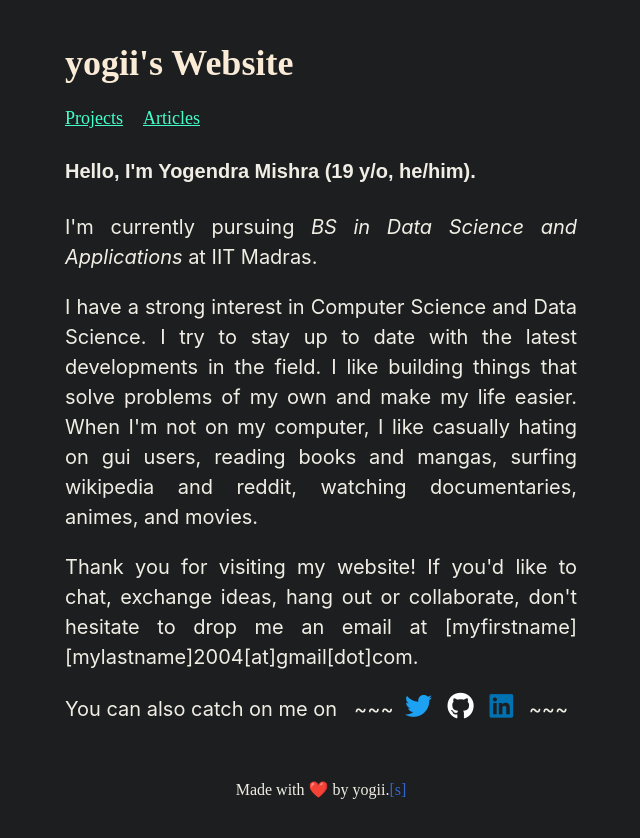
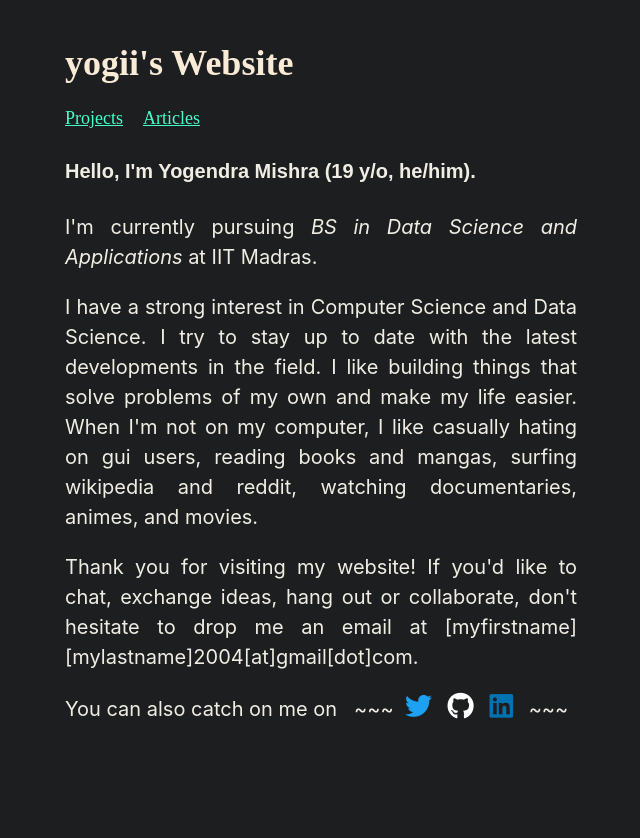
Before and after one commit to ym496/ym496.github.io, a Jekyll site: the page built from index.html, in a window 1280 px wide. Shown: the top 838 px of the page, without its empty margins (319-959 px from the left). Built offline with Jekyll 4.4.1, drawn with Linux system fonts in a browser that asks for light colours.

Commit message:
remove footer

```diff
--- a/_layouts/default.html
+++ b/_layouts/default.html
@@ -27,9 +27,6 @@
 </div>
 {{ content }}
 <div class="footer">
-	<footer>
-		<p>Made with ❤️  by yogii.<a href="https://github.com/ym496/ym496.github.io" target="_blank">[s]</a></p>
-	</footer>
 </div>
 </body>
 </html>
--- a/assets/style.css
+++ b/assets/style.css
@@ -14,15 +14,6 @@
       max-width: 40vw;
       margin: 0px auto;
       color: antiquewhite;
-    }
-
-    .footer {
-      font-size: 16px;
-      max-width: 40vw;
-      margin: 0px auto;
-      margin-top: 30px;
-      text-align: center;
-      color: #F0EEE4;
     }
 
     .tabs li {
```
Also changed, not shown: 5 other files.
